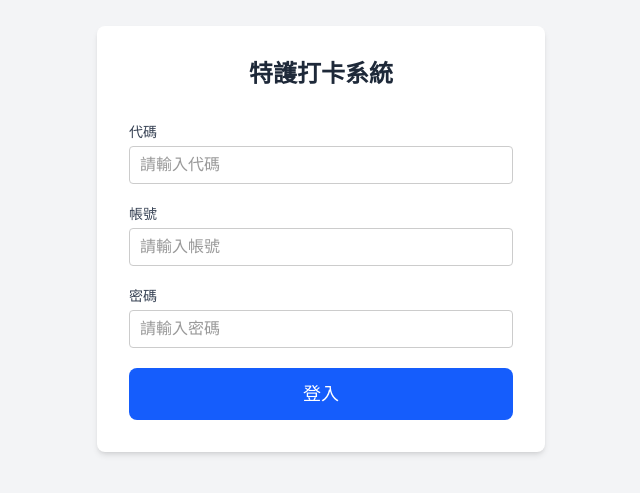
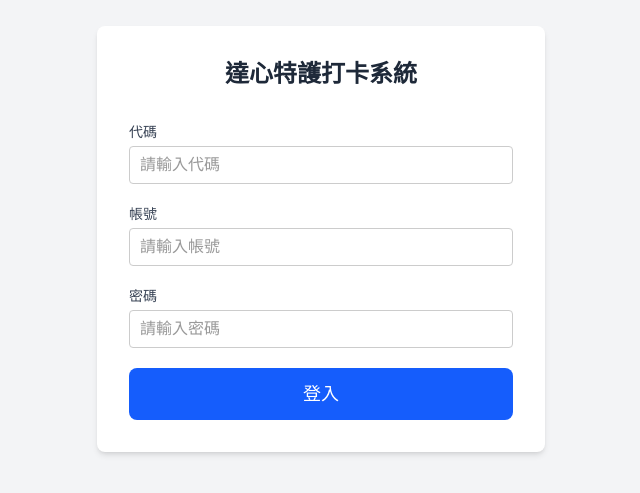
Before and after one commit to easonhsieh0717/dasin-nursing, a Next.js app: page /login in a window 1280 px wide. Shown: the part 161-654 px from the top of the page, without its empty margins (319-959 px from the left). Built offline with nearby package versions, Linux system fonts and the light colour scheme.

Commit message:
Rename system title to 達心特護打卡系統
Co-Authored-By: Claude Opus 4.6 <noreply@anthropic.com>

```diff
--- a/src/app/layout.tsx
+++ b/src/app/layout.tsx
@@ -2,8 +2,8 @@ import type { Metadata } from "next";
 import "./globals.css";
 
 export const metadata: Metadata = {
-  title: "特護打卡系統",
-  description: "護理特護人員打卡管理系統",
+  title: "達心特護打卡系統",
+  description: "達心護理特護人員打卡管理系統",
 };
 
 export default function RootLayout({
--- a/src/app/login/page.tsx
+++ b/src/app/login/page.tsx
@@ -46,7 +46,7 @@ export default function LoginPage() {
     <div className="min-h-screen flex items-center justify-center bg-gray-100">
       <div className="bg-white p-8 rounded-lg shadow-md w-full max-w-md">
         <h1 className="text-2xl font-bold text-center mb-8 text-gray-800">
-          特護打卡系統
+          達心特護打卡系統
         </h1>
 
         <form onSubmit={handleLogin} className="space-y-5">
```
